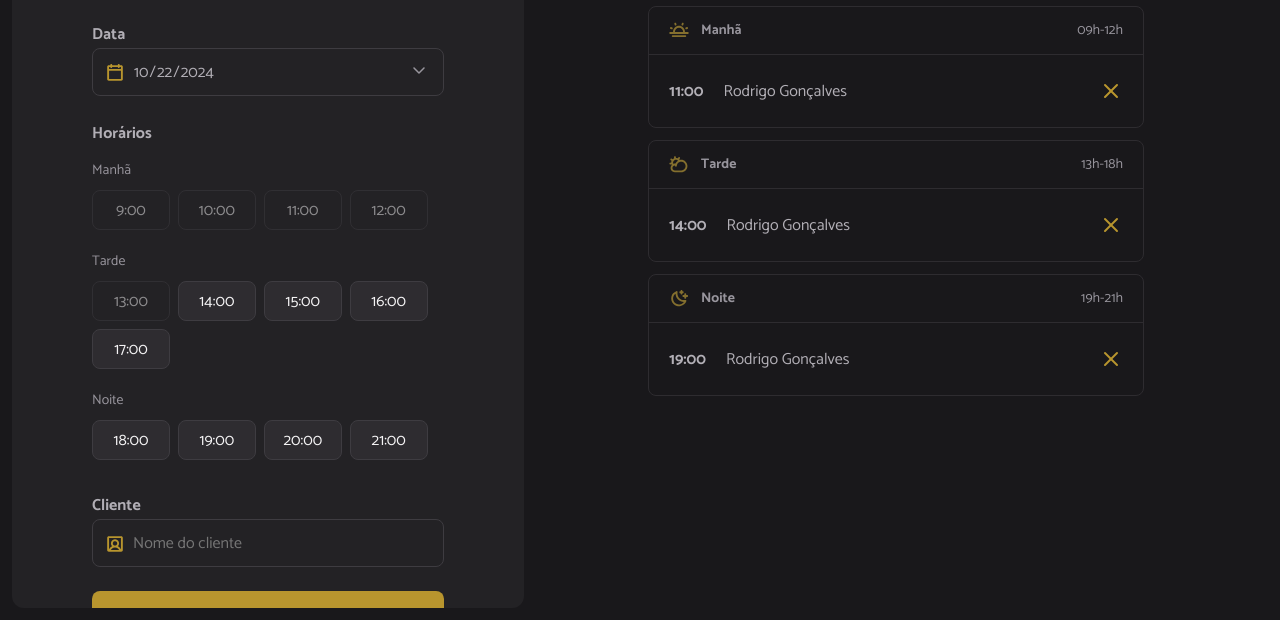
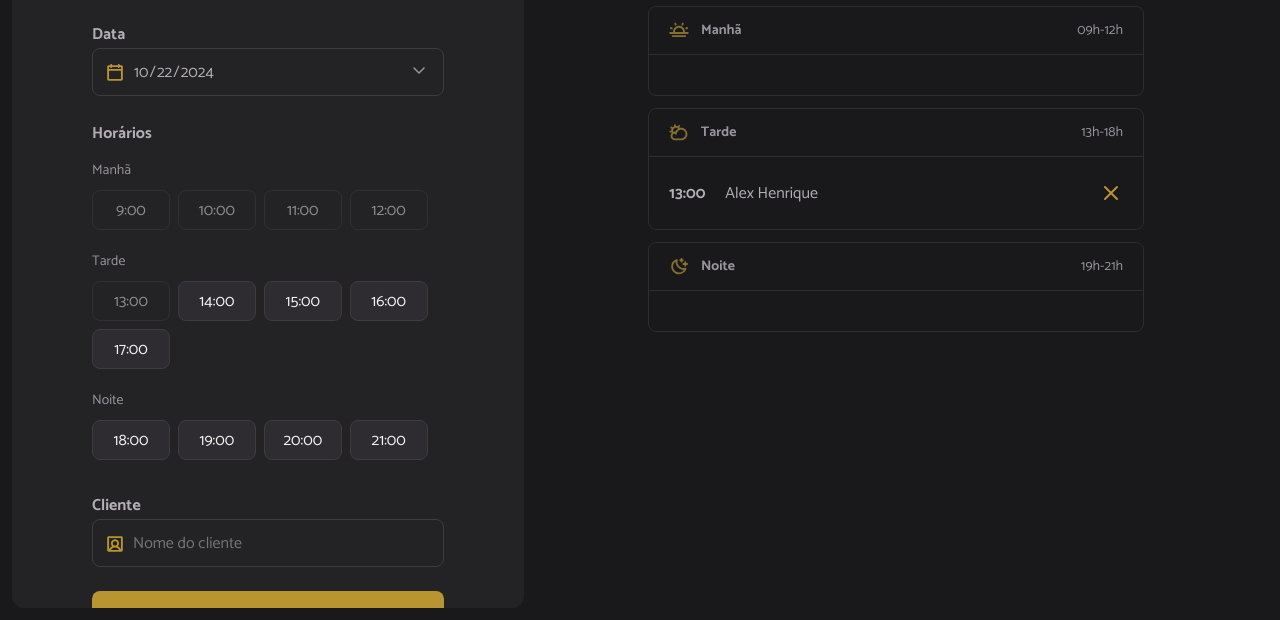
Before and after one commit to alexprado2/Hairday, a website built with webpack: page index.html in a window 1280 px wide. Shown: the part 180-800 px from the top of the page. Built offline with nearby package versions, Linux system fonts and the light colour scheme; data requests are answered from the project's data file.

Commit message:
displaying schedules

```diff
--- a/index.html
+++ b/index.html
@@ -130,7 +130,7 @@
           </header>
           <ul id="period-morning" class="period">
             <!-- Exemplo  -->
-            <li>
+            <!-- <li>
               <strong>11:00</strong>
               <span>Rodrigo Gonçalves</span>
               <img
@@ -138,7 +138,7 @@
                 alt="Cancelar"
                 class="cancel-icon"
               />
-            </li>
+            </li> -->
           </ul>
         </section>
 
@@ -150,7 +150,7 @@
           </header>
           <ul id="period-afternoon" class="period">
             <!-- Exemplo -->
-            <li>
+            <!-- <li>
               <strong>14:00</strong>
               <span>Rodrigo Gonçalves</span>
               <img
@@ -158,7 +158,7 @@
                 alt="Cancelar"
                 class="cancel-icon"
               />
-            </li>
+            </li> -->
           </ul>
         </section>
 
@@ -170,7 +170,7 @@
           </header>
           <ul id="period-night" class="period">
             <!-- Exemplo -->
-            <li>
+            <!-- <li>
               <strong>19:00</strong>
               <span>Rodrigo Gonçalves</span>
               <img
@@ -178,7 +178,7 @@
                 alt="Cancelar"
                 class="cancel-icon"
               />
-            </li>
+            </li> -->
           </ul>
         </section>
       </aside>
--- a/server.json
+++ b/server.json
@@ -4,6 +4,11 @@
       "id": 1729601771436,
       "name": "Alex Henrique",
       "when": "2024-10-22T13:00:00.000Z"
+    },
+    {
+      "id": 1729604668807,
+      "name": "Giorge Lucas",
+      "when": "2024-10-23T00:00:00.000Z"
     }
   ]
 }
--- a/src/modules/form/hours-load.js
+++ b/src/modules/form/hours-load.js
@@ -4,21 +4,28 @@ import { hoursClick } from "./hours-click.js"
 
 const hours = document.getElementById("hours")
 
-export function hoursLoad({date}) {
+export function hoursLoad({date, dailySchedules}) {
     //clear the schedule list
     hours.innerHTML = ""
+
+    //get the list of all busy times
+    const unavailableHours = dailySchedules.map((schedule) =>
+        dayjs(schedule.when).format("HH:mm")
+    )
 
     const opening = openingHours.map ((hour) => {
         //recovers only the time
         const [schedulesHour] = hour.split(":")
 
         //add time to date and check if it is in the past
-        const isHourPast = dayjs(date).add(schedulesHour, "hour").isAfter(dayjs())
+        const isHourPast = dayjs(date).add(schedulesHour, "hour").isBefore(dayjs())
+
+        const available = !unavailableHours.includes(hour) && !isHourPast
 
         //defines whether the time is available
         return {
             hour,
-            available: isHourPast,
+            available,
         }
     })
     // render the timetable
--- a/src/modules/schedules/load.js
+++ b/src/modules/schedules/load.js
@@ -1,5 +1,6 @@
 import {scheduleFetchByDay} from "../../services/schedule-fetch-by-day.js"
 import {hoursLoad} from "../form/hours-load.js"
+import {schedulesShow} from "../schedules/show.js"
 
 const selectedDate = document.getElementById("date")
 
@@ -9,9 +10,12 @@ export async function schedulesDay() {
 
     //search the api for appointments
     const dailySchedules = await scheduleFetchByDay({date})
-    console.log(dailySchedules)
+
+    //displays schedules
+    schedulesShow({dailySchedules})
+
     //available hours
-    hoursLoad({date})
+    hoursLoad({date, dailySchedules})
 
 
     //available times
--- /dev/null
+++ b/src/modules/schedules/show.js
@@ -0,0 +1,52 @@
+import dayjs from "dayjs";
+
+//select sections
+const periodMorning = document.getElementById("period-morning")
+const periodAfternoon = document.getElementById("period-afternoon")
+const periodNight = document.getElementById("period-night")
+
+export function schedulesShow({dailySchedules}){
+    try{
+        //clear the list
+        periodMorning.innerHTML = ""
+        periodAfternoon.innerHTML = ""
+        periodNight.innerHTML = ""
+
+        //renders schedules by period
+        dailySchedules.forEach((schedule) => {
+            const item = document.createElement("li")
+            const time = document.createElement("strong")
+            const name = document.createElement("span")
+
+        //add the schedule id
+            item.setAttribute("data-id", schedule.id)
+
+            time.textContent = dayjs(schedule.when).format("HH:mm")
+            name.textContent = schedule.name
+
+        //create the cancel icon
+            const cancelIcon = document.createElement("img")
+            cancelIcon.classList.add("cancel-icon")
+            cancelIcon.setAttribute("src", "./src/assets/cancel.svg")
+            cancelIcon.setAttribute("alt", "Cancelar")
+
+        //add time and name to item
+            item.append(time, name, cancelIcon)
+
+        //only get the time
+            const hour = dayjs(schedule.when).hour()
+
+        //renders in the correct section according to the time
+            if(hour <=12){
+                periodMorning.appendChild(item)
+            } else if (hour >12 && hour <= 18) {
+                periodAfternoon.appendChild(item)
+            } else {
+                periodNight.appendChild(item)
+            }
+        })
+    } catch (error) {
+        alert("Não foi possivel exibir os agendamentos.")
+        console.log(error)
+    }
+}
```
